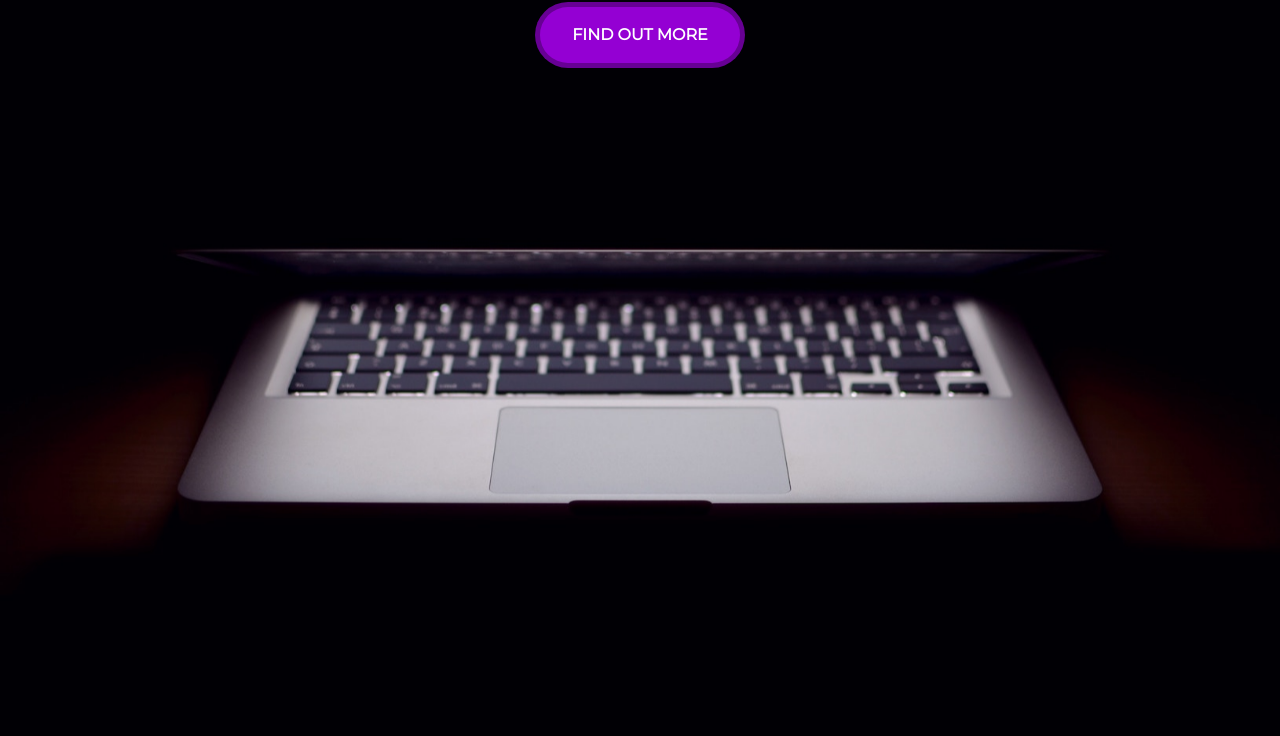
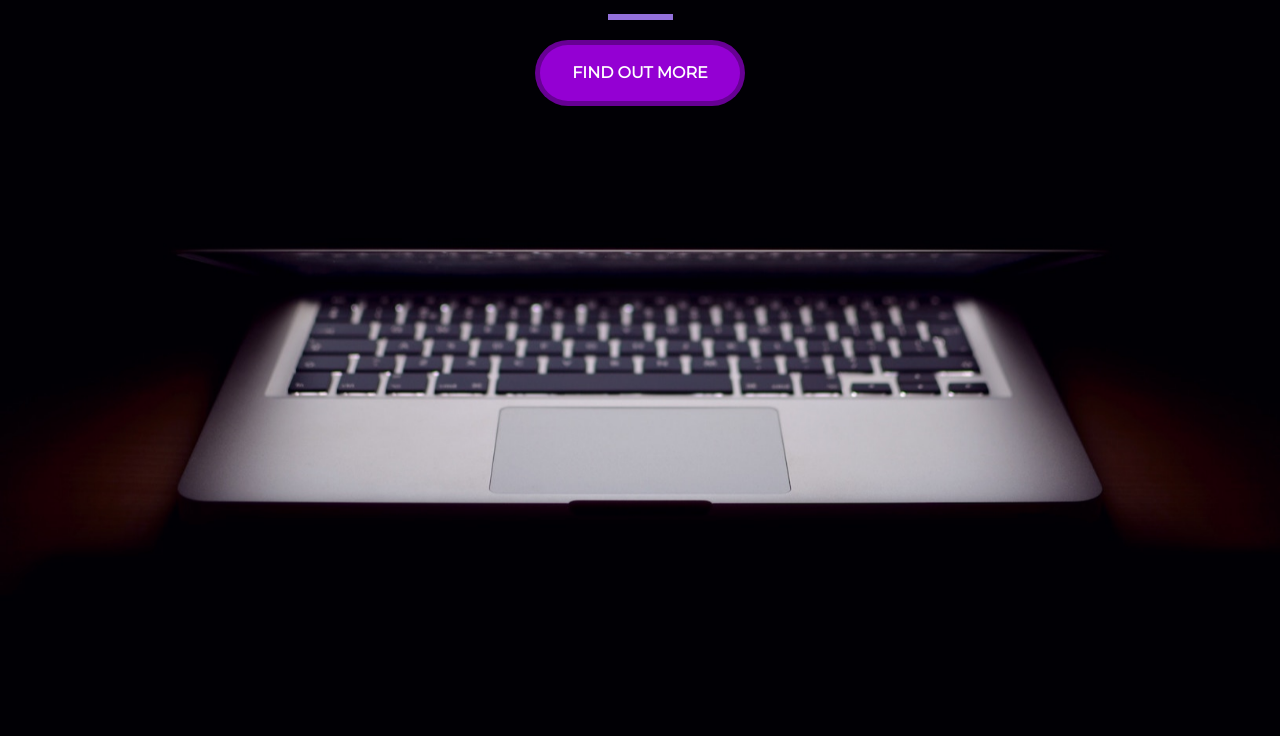
Before and after one commit to Keithpohl82/FullstackJS, a website: page LandingPageExercise/index.html in a window 1280 px wide. Shown: the part 64-800 px from the top of the page. Drawn offline with nearby package versions, Linux system fonts and the light colour scheme.

Commit message:
updated button. added line

```diff
--- a/LandingPageExercise/index.html
+++ b/LandingPageExercise/index.html
@@ -18,6 +18,7 @@
   </head>
   <body>
       <h1 class="text-uppercase"><strong>The biggest startup event of the year</strong></h1>
+      <hr />
       <button class="btn btn-success btn-xl">Find out More</button>
   </body>
 </html>
--- a/LandingPageExercise/style.css
+++ b/LandingPageExercise/style.css
@@ -17,6 +17,14 @@ h1 {
     font-size: 3rem;
 }
 
+hr {
+    border-color: darkviolet;
+    max-width: 65px;
+    margin: 20px auto;
+    border: 3px solid mediumpurple;
+    opacity: 1;
+}
+
 .btn {
     font-weight: 700;
     border-radius: 300px;
@@ -29,6 +37,11 @@ h1 {
     border-width: 5px;
 }
 
+.btn-success:hover {
+    background-color: blueviolet;
+    border-color: rgba(0.3, 0.3, 0.3, 0.3);
+}
+
 .btn-xl {
     padding: 1rem 2rem;
 }
```
